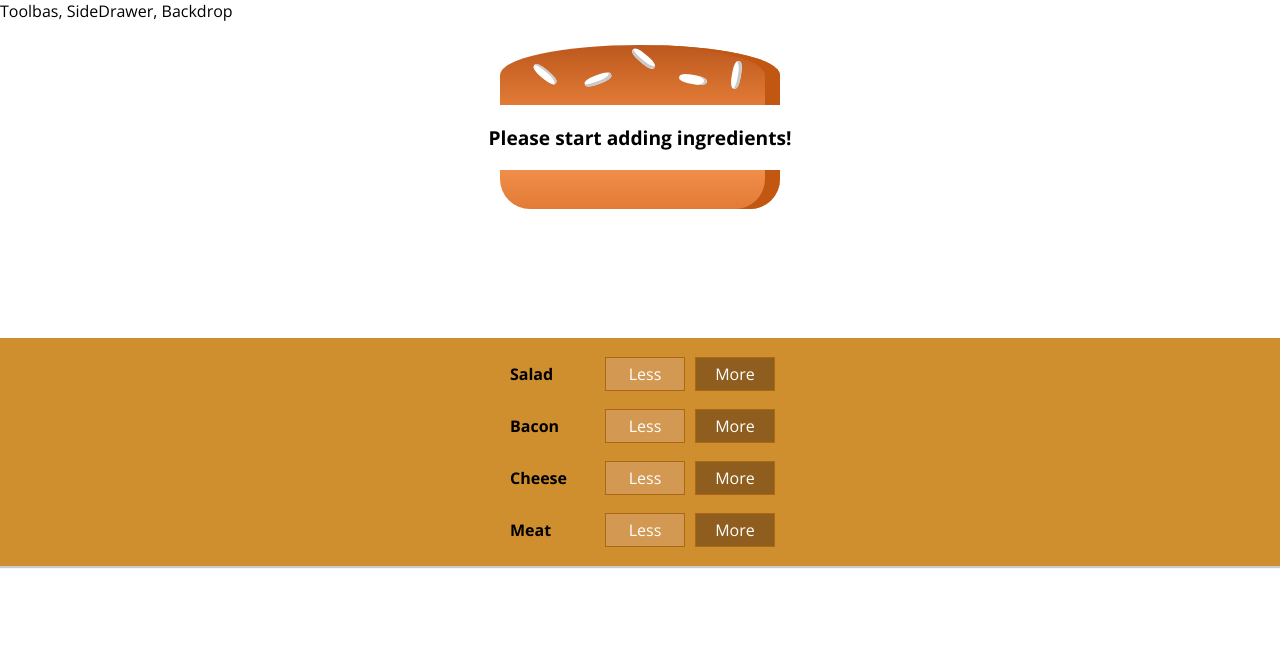
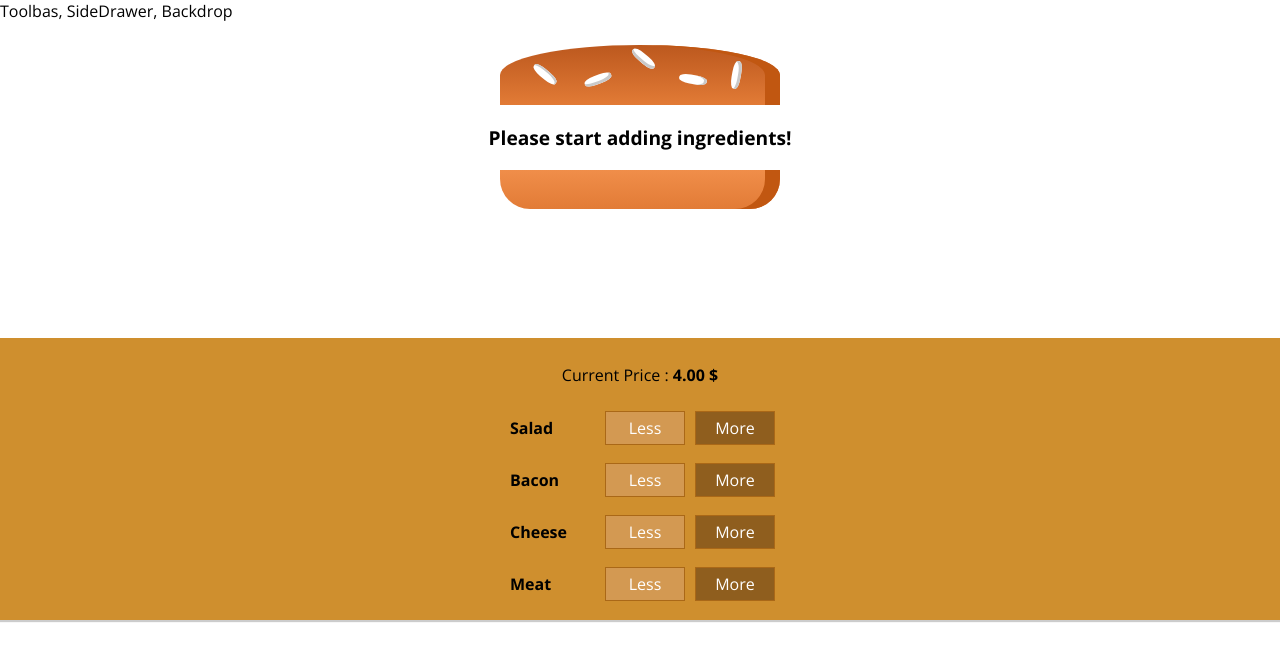
Before and after one commit to harysz/burgerbuilder, a React app: page / in a window 1280 px wide. Shown: the top 660 px of the page. Built offline with nearby package versions, Linux system fonts and the light colour scheme.

Commit message:
added total price counter w/ styling

```diff
--- a/src/components/Burger/BuildControls/BuildControls.js
+++ b/src/components/Burger/BuildControls/BuildControls.js
@@ -14,6 +14,7 @@ const controls =[
 
 const buildControls = (props)=>(
     <div className={classes.BuildControls}>
+    <p>Current Price : <strong>{props.price.toFixed(2)} $</strong></p>
      {controls.map(ctrl =>(
          <BuildControl
          key={ctrl.label}
--- a/src/containers/BurgerBuilder/BurgerBuilder.js
+++ b/src/containers/BurgerBuilder/BurgerBuilder.js
@@ -4,10 +4,10 @@ import Burger from '../../components/Burger/Buger';
 import BuildControls from '../../components/Burger/BuildControls/BuildControls'
 
 const INGREDIENT_PRICES = {
-  salas: 0.5,
-  cheese:0.4,
-  meat:1.3,
-  bacon:0.7
+  salad:  0.5,
+  cheese: 0.4,
+  meat:   1.3,
+  bacon:  0.7
 }
 
 class BurgerBuilder extends Component {
@@ -48,8 +48,8 @@ class BurgerBuilder extends Component {
     };
     updatedIngredients[type] = updatedCount;
     const priceDeduction = INGREDIENT_PRICES[type];
-    const oldPrice=this.state.totalPrice;
-    const newPrice = oldPrice + priceDeduction;
+    const oldPrice= this.state.totalPrice;
+    const newPrice = oldPrice - priceDeduction;
     this.setState({totalPrice : newPrice , ingredients : updatedIngredients});
   }
 
@@ -67,6 +67,7 @@ class BurgerBuilder extends Component {
               ingredientAdded ={this.addIngredientHandler}
               ingredientRemoved ={this.removeIngredientHandler}
               disabled={disableInfo}
+              price = {this.state.totalPrice}
               />
        </Aux>
      );
```
